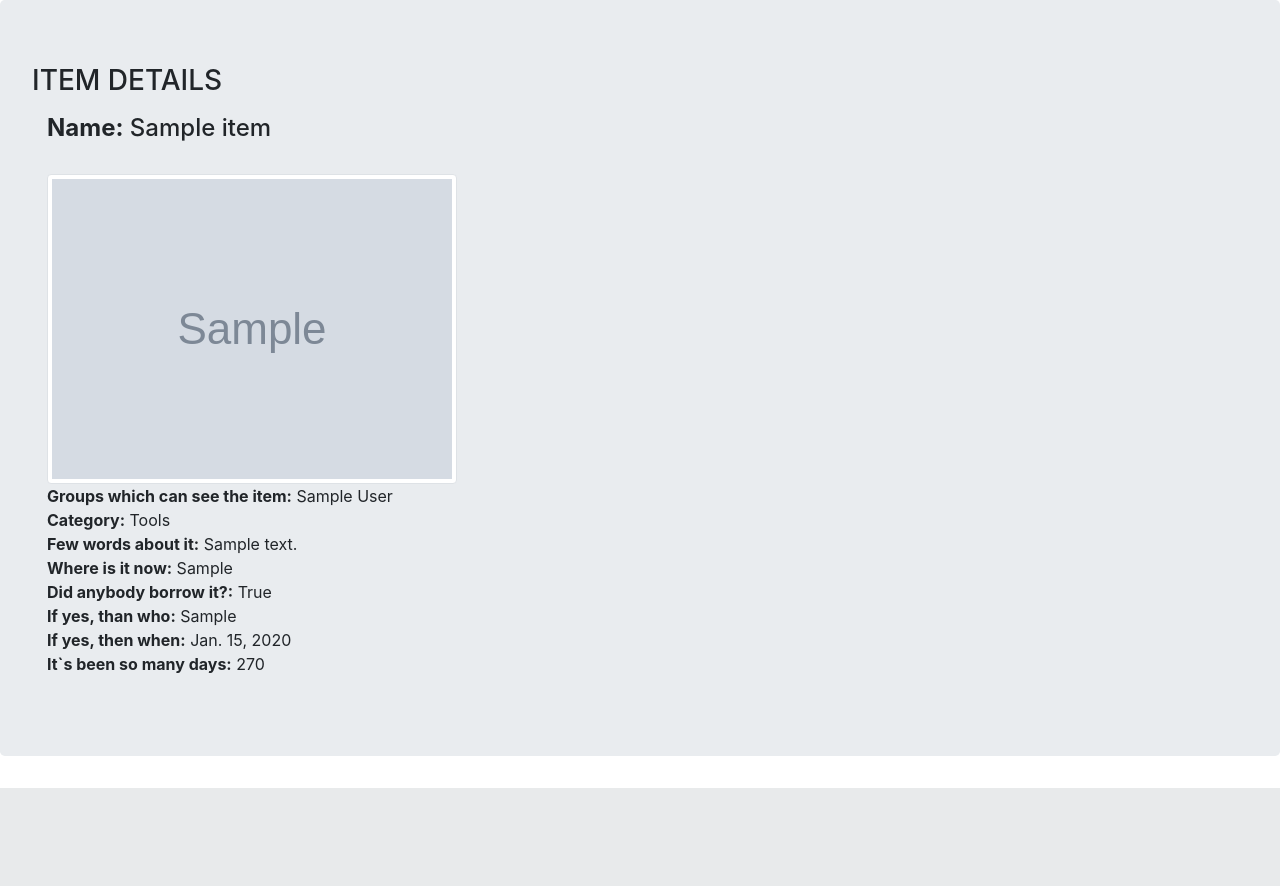
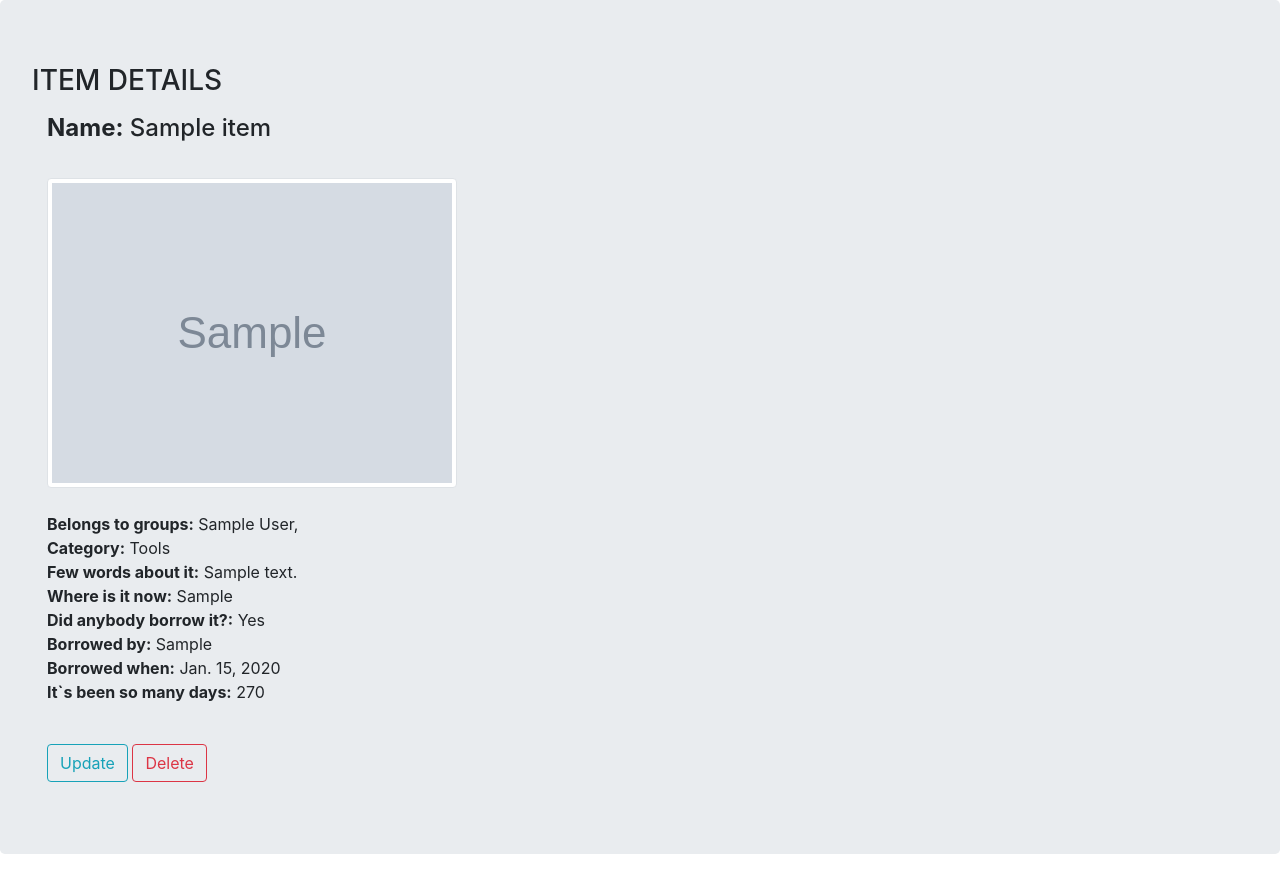
Before and after one commit to elenerandarill/Django-Whereisit, a Django app: page /item/1/ in a window 1280 px wide. Shown: the part 56-942 px from the top of the page. Before the commit the page ends 844 px from the top, so only its background shows below. Run offline with Django 3.2, Linux system fonts and the light colour scheme; tables that the repository leaves empty hold one stand-in row (values such as "Sample post"); grey boxes marked "Sample" are stand-in pictures; some libraries are stand-ins or nearby versions.

Commit message:
Changed labels in add item form. Fixed ItemCreateView due to changes in Groups.  Added Cancel button to Item update form. Fixed visibility of borrower information in item detail view.

```diff
--- a/whereisit_app/admin.py
+++ b/whereisit_app/admin.py
@@ -1,7 +1,8 @@
 from django.contrib import admin
-from .models import Profile, Item, GroupOfUsers
+from .models import Profile, Item, GroupOfUsers, User
 
 
 admin.site.register(Profile)
 admin.site.register(Item)
 admin.site.register(GroupOfUsers)
+admin.site.register(User)
--- a/whereisit_app/models.py
+++ b/whereisit_app/models.py
@@ -59,10 +59,10 @@ class Item(models.Model):
     category = models.CharField(max_length=20, choices=CATEGORIES)
     description = models.TextField(null=True, blank=True)
     # location = models.ManyToOne(Location, )
-    location = models.CharField(max_length=200)
+    location = models.CharField('Usually located here:', max_length=200)
     is_borrowed = models.BooleanField(default=False, blank=True)
-    who_borrowed = models.CharField(max_length=30, blank=True, default='')
-    when_borrowed = models.DateTimeField(null=True, blank=True)
+    who_borrowed = models.CharField('If yes, who has borrowed the item:', max_length=30, blank=True, default='')
+    when_borrowed = models.DateTimeField('If yes, then when (YYYY-MM-DD):', null=True, blank=True)
     groups = models.ManyToManyField(GroupOfUsers)
 
     class Meta:
--- a/whereisit_app/templates/whereisit_app/item_detail.html
+++ b/whereisit_app/templates/whereisit_app/item_detail.html
@@ -6,34 +6,44 @@
 
     <div class="col mt-3 mb-3">
         <h4><strong>Name:</strong> {{ item.name }}</h4><br>
-        <img class="img-thumbnail" src="{{ item.image.url }}"><br>
-        <strong>Groups which can see the item:</strong>
+        <div class="mt-1 mb-4">
+            <img class="img-thumbnail" src="{{ item.image.url }}">
+        </div>
+
+
+        <strong>Belongs to groups:</strong>
         {% for group in item.groups.all %}
-            {{ group.name }}
+            {{ group.name }},
         {% endfor %}<br>
         <strong>Category:</strong> {{ item.category }}<br>
         <strong>Few words about it:</strong> {{ item.description }}<br>
         <strong>Where is it now:</strong> {{ item.location }}<br>
-        <strong>Did anybody borrow it?:</strong> {{ item.is_borrowed }}<br>
-        <strong>If yes, than who:</strong> {{ item.who_borrowed }}<br>
-        <strong>If yes, then when:</strong> {{ item.when_borrowed|date }}<br>
+        <strong>Did anybody borrow it?:</strong>
+        {% if item.is_borrowed %}
+            Yes
+            <br>
+            <strong>Borrowed by:</strong> {{ item.who_borrowed }}<br>
+            <strong>Borrowed when:</strong> {{ item.when_borrowed|date }}<br>
             <strong>It`s been so many days:</strong>
             <td>
                 {% if item.when_borrowed %}
                     {{ days_passed.days }}
                 {% endif %}
             </td>
+        {% else %}
+            No
+        {% endif %}
+        <br>
         <br>
     </div>
 
     <p class="col mt-2 mb-2">
-        {% if user.u_group in object.u_groups.all %}
+
         <a href="{% url 'item-update' item.id %}">
             <button type="submit" class="btn btn-outline-info">Update</button>
         </a>
         <a href="{% url 'item-delete' item.id %}">
             <button type="submit" class="btn btn-outline-danger">Delete</button>
         </a>
-        {% endif %}
     </p>
 {% endblock %}
--- a/whereisit_app/templates/whereisit_app/item_update_form.html
+++ b/whereisit_app/templates/whereisit_app/item_update_form.html
@@ -6,5 +6,7 @@
         {% csrf_token %}
             {{ form.as_p }}
         <input type="submit" class="btn btn-outline-info" value="Update">
+        <a href="{% url 'item-detail' item.pk %}" class="btn btn-outline-secondary">Cancel</a>
     </form>
+
 {% endblock %}
--- a/whereisit_app/views.py
+++ b/whereisit_app/views.py
@@ -114,23 +114,23 @@ class ItemDetailView(DetailView):
 
     def get_context_data(self, **kwargs):
         item = self.object
-        context = super(ItemDetailView, self).get_context_data(**kwargs)
+        context = super().get_context_data(**kwargs)
         if item.when_borrowed:
             context['days_passed'] = timezone.now() - item.when_borrowed
-            return context
+        return context
 
 
 class ItemCreateView(LoginRequiredMixin, CreateView):
     model = Item
-    fields = ['name', 'image', 'category', 'description', 'location', 'is_borrowed', 'who_borrowed', 'when_borrowed', 'u_groups']
+    fields = ['name', 'image', 'category', 'description', 'location', 'is_borrowed', 'who_borrowed', 'when_borrowed', 'groups']
 
-    def form_valid(self, form):
-        # https://stackoverflow.com/questions/18246326/how-do-i-set-user-field-in-form-to-the-currently-logged-in-user
-        item = form.save()
-        # Saving current user into the Item info.
-        item.groups(self.request.user.u_groups.all())
-        item.save()
-        return super().form_valid(form)     # ?
+    # def form_valid(self, form):
+    #     # https://stackoverflow.com/questions/18246326/how-do-i-set-user-field-in-form-to-the-currently-logged-in-user
+    #     item = form.save()
+    #     # Saving current user into the Item info.
+    #     item.groups(self.request.user.u_groups.all())
+    #     item.save()
+    #     return super().form_valid(form)     # ?
 
 
 class ItemUpdateView(LoginRequiredMixin, UpdateView):
```
Also changed, not shown: whereisit_app/templates/whereisit_app/home.html (+6 -2 lines). Lines whose indentation alone changed are shown as unchanged.
